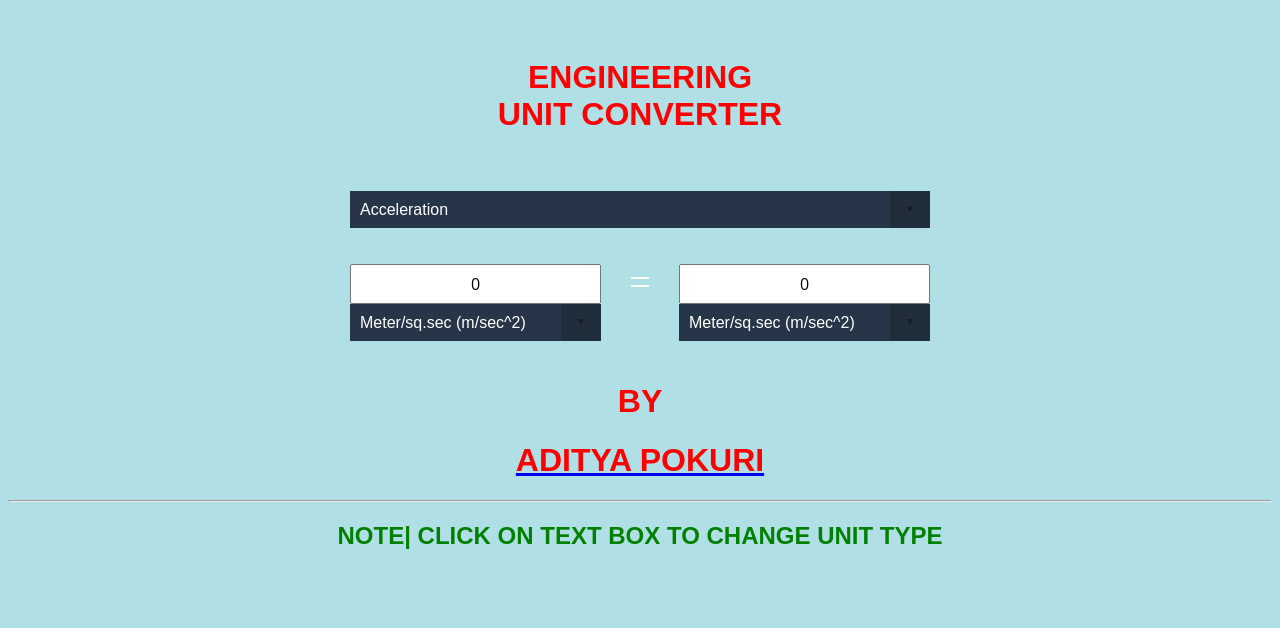
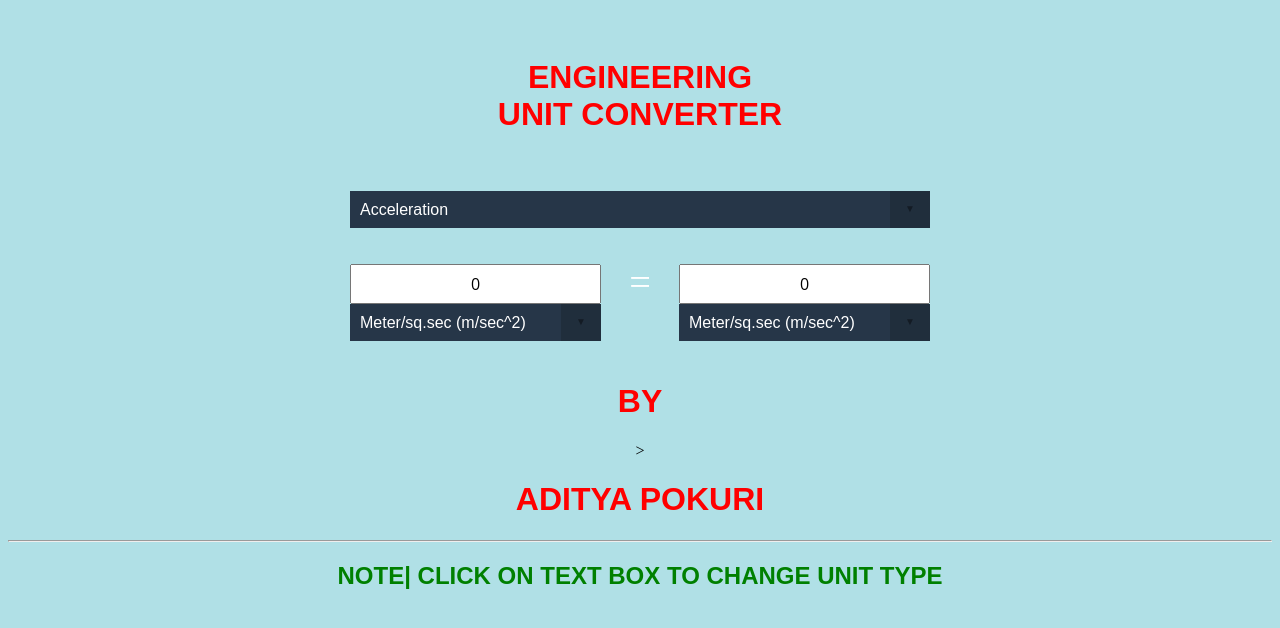
Before and after one commit to adityapokuri229/metric, a plain HTML site: page index.html in a window 1280 px wide. Drawn offline with Linux system fonts and the light colour scheme.

Commit message:
Update index.html

```diff
--- a/index.html
+++ b/index.html
@@ -50,7 +50,7 @@
   <h1>BY</h1>
 </center>
 <center>
-  <a href="https://www.youtube.com/channel/UCAey19cgMCxJlziTsJPnWHA"><h1>ADITYA POKURI</h1></a>
+  ><h1>ADITYA POKURI</h1>
 </center>
 <HR>
 <center>
```
